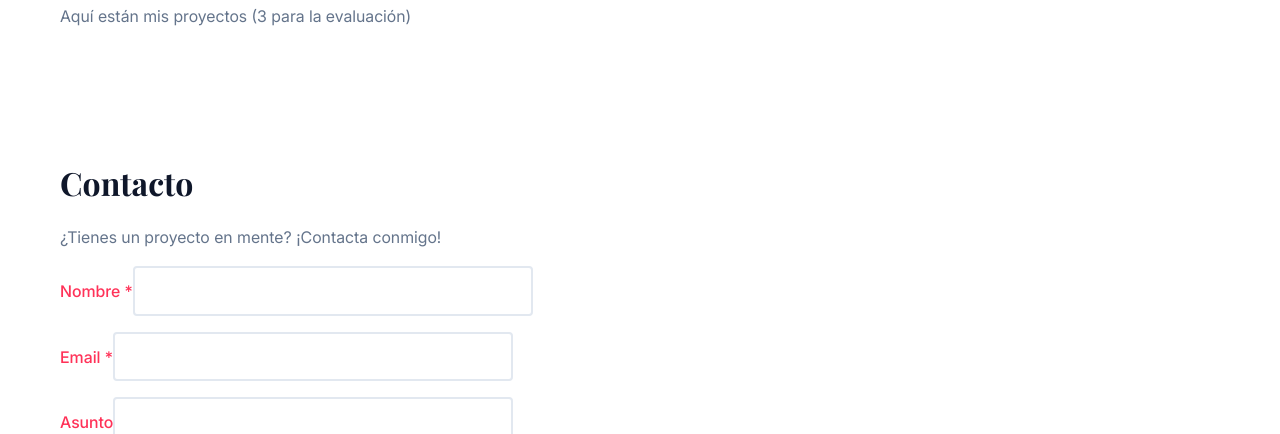
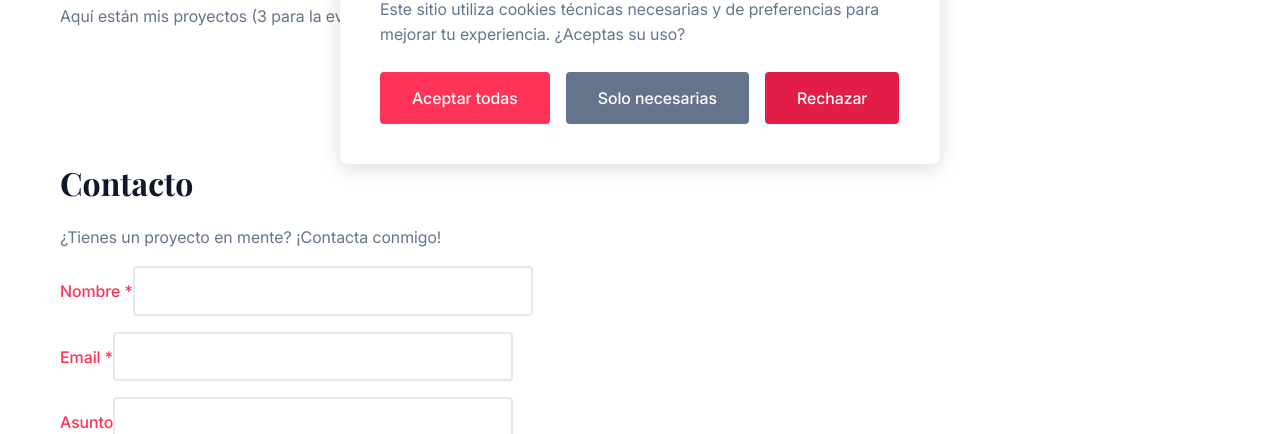
Before and after one commit to Davidrumbaa/PortfolioPersonal, a plain HTML site: page index.html in a window 1280 px wide. Shown: the part 666-1100 px from the top of the page. Drawn offline with Linux system fonts and the light colour scheme.

Commit message:
Añadido popup de cookies

```diff
--- a/css/style.css
+++ b/css/style.css
@@ -45,7 +45,9 @@ body {
   font-size: 16px;
 }
 
-h1, h2, h3 {
+h1,
+h2,
+h3 {
   font-family: "Playfair Display", Georgia, Serif;
   font-weight: 700;
 }
@@ -156,9 +158,8 @@ header .container {
   display: block;
 }
 
-
 /* RESPONSIVE BÁSICO */
-@media screen and (max-width:768px) {
+@media screen and (max-width: 768px) {
   /* Ocultar navegación desktop en el móvil */
   .nav-desktop {
     display: none;
@@ -178,6 +179,15 @@ header .container {
   }
   .container {
     padding: 0 15px;
+  }
+
+  .cookie-buttons {
+    flex-direction: column;
+  }
+
+  .btn-cookie {
+    width: 100%;
+    margin-bottom: 0.5rem;
   }
 }
 
@@ -226,7 +236,8 @@ label {
   color: #ff3258;
 }
 
-input, textarea {
+input,
+textarea {
   width: 100%;
   max-width: 400px;
   padding: 0.8rem;
@@ -236,12 +247,13 @@ input, textarea {
   font-size: 16px;
 }
 
-input:focus, textarea:focus {
+input:focus,
+textarea:focus {
   outline: none;
   border-color: #ff3258;
 }
 
-button{
+button {
   background-color: #ff3258;
   color: white;
   padding: 1rem 2rem;
@@ -276,6 +288,70 @@ footer .text-light {
   color: #64748b;
 }
 
+/* POPUP DE COOKIES */
+.cookie-popup {
+  position: fixed;
+  bottom: 70px;
+  left: 20px;
+  right: 20px;
+  max-width: 600px;
+  margin: 0 auto;
+  background: white;
+  padding: 2.5rem;
+  border-radius: 8px;
+  box-shadow: 0 4px 20px rgba(0, 0, 0, 0.15);
+  z-index: 10000;
+  transform: translateY(100px);
+  opacity: 0;
+  transition: all 0.3 ease;
+}
+
+.cookie-popup.show {
+  translate: translateY();
+  opacity: 1;
+}
+
+.cookie-content h3 {
+    margin-bottom: 1rem;
+    color: #0f172a;
+}
+
+.cookie-content p {
+    margin-bottom: 1.5rem;
+    line-height: 1.6;
+}
+
+.cookie-buttons {
+    display: flex;
+    gap: 1rem;
+    flex-wrap: wrap;
+}
+
+.btn-cookie {
+    padding: 0,8rem 1.5rem;
+    border: none;
+    border-radius: 4px;
+    font-family: "Inter", sans-serif;
+    font-weight: 500;
+    cursor: pointer;
+    background: #ff3258;
+    color: white;
+}
+
+.btn-essential {
+    background: #64748b;
+}
+
+.btn-reject {
+    background: #e11d48;
+}
+
+.btn-cookie:hover {
+    opacity: 0.9;
+    translate: transalateY(-1px);
+}
+
+/* COLORES AUXILIARES */
 .text-primary {
   color: #ff3258;
 }
--- a/index.html
+++ b/index.html
@@ -122,6 +122,20 @@
 
     <!-- JAVASCRIPT -->
     <script src="js/script.js"></script>
+
+    <!-- POPUP DE COOKIES -->
+    <div class="cookie-popup" id="cookiePopup">
+        <div class="cookie-content">
+            <h3>Uso de Cookies</h3>
+            <p>Este sitio utiliza cookies técnicas necesarias y de preferencias para mejorar tu experiencia. ¿Aceptas su
+                uso?</p>
+            <div class="cookie-buttons">
+                <button class="btn-cookie" id="acceptAll">Aceptar todas</button>
+                <button class="btn-cookie btn-essential" id= "acceptEssential">Solo necesarias</button>
+                <button class="btn-cookie btn-reject" id="rejectCookies">Rechazar</button>
+            </div>
+        </div>
+    </div>
 </body>
 
 </html>
--- a/js/script.js
+++ b/js/script.js
@@ -2,6 +2,11 @@
 document.addEventListener("DOMContentLoaded", function () {
   const menuBtn = document.getElementById("menuBtn");
   const navMobile = document.getElementById("navMobile");
+
+  if (!menuBtn || !navMobile) {
+    console.log("ERROR: Elementos del menú no encontrados");
+    return;
+  }
 
   // Toggle menú móvil
   menuBtn.addEventListener("click", function () {
@@ -29,7 +34,7 @@ document.addEventListener("DOMContentLoaded", function () {
 
       const nombre = document.getElementById("nombre").value.trim();
       const email = document.getElementById("email").value.trim();
-      const mensaje = document.getElementById("documento").value.trim();
+      const mensaje = document.getElementById("mensaje").value.trim();
 
       //VALIDACION BÁSICA
       if (!nombre || !email || !mensaje) {
@@ -68,6 +73,60 @@ document.addEventListener("DOMContentLoaded", function () {
   }
 });
 
+//POPUP DE COOKIES
+document.addEventListener("DOMContentLoaded", function () {
+  const cookiePopup = document.getElementById("cookiePopup");
+  const acceptAll = document.getElementById("acceptAll");
+  const acceptEssential = document.getElementById("acceptEssential");
+  const rejectCookies = document.getElementById("rejectCookies");
+
+  //Mostar popup si no hay consentimiento previo
+  if (!getCookie("cookieConsent")) {
+    setTimeout(() => {
+      cookiePopup.classList.add("show");
+    }, 2000);
+  }
+
+  acceptAll.addEventListener("click", () => {
+    console.log("🍪 Usuario eligió: ACEPTAR TODAS las cookies");
+    setCookie("cookieConsent", "all", 365);
+    hidePopup();
+  });
+
+  acceptEssential.addEventListener("click", () => {
+    console.log("🍪 Usuario eligió: SOLO COOKIES ESENCIALES");
+    setCookie("cookieConsent", "essential", 365);
+    hidePopup();
+  });
+
+  rejectCookies.addEventListener("click", () => {
+    console.log("🍪 Usuario eligió: RECHAZAR cookies");
+    setCookie("cookieConsent", "rejected", 365);
+    hidePopup();
+  });
+
+  function hidePopup() {
+    cookiePopup.classList.remove("show");
+  }
+
+  function setCookie(name, value, days) {
+    const expires = new Date();
+    expires.setTime(expires.getTime() + days * 24 * 60 * 60 * 1000);
+    document.cookie = `${name}=${value};expires=${expires.toUTCString()};path=`;
+  }
+
+  function getCookie(name) {
+    const nameEQ = name + "=";
+    const ca = document.cookie.split(";");
+    for (let i = 0; i < ca.length; i++) {
+      let c = ca[i];
+      while (c.charAt(0) == " ") c = c.substring(1, c.length);
+      if (c.indexOf(nameEQ) == 0) return c.substring(nameEQ.length, c.length);
+    }
+    return null;
+  }
+});
+
 //INICIALIZACIÓN Y DEBUGGING
 window.addEventListener("load", function () {
   console.log("🚀 Portfolio cargado correctamente");
```
Lines whose indentation alone changed are shown as unchanged.
